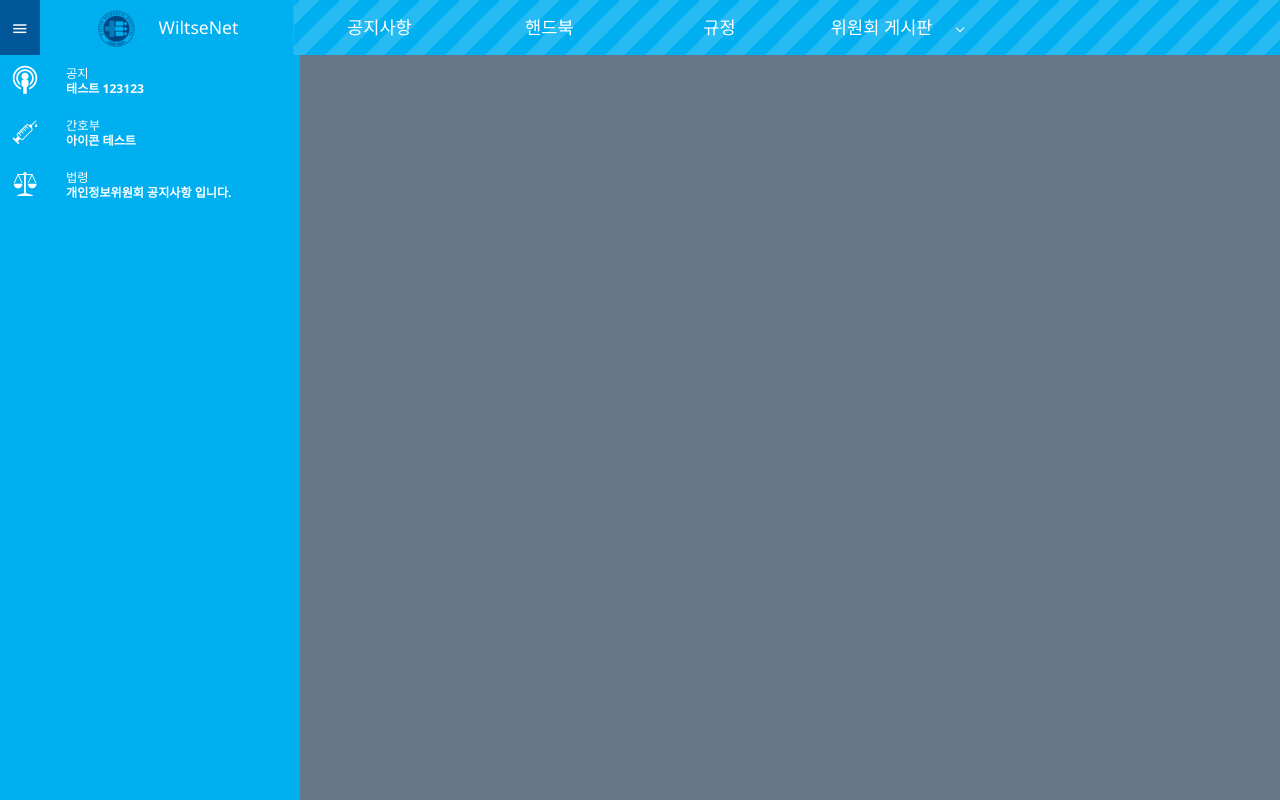
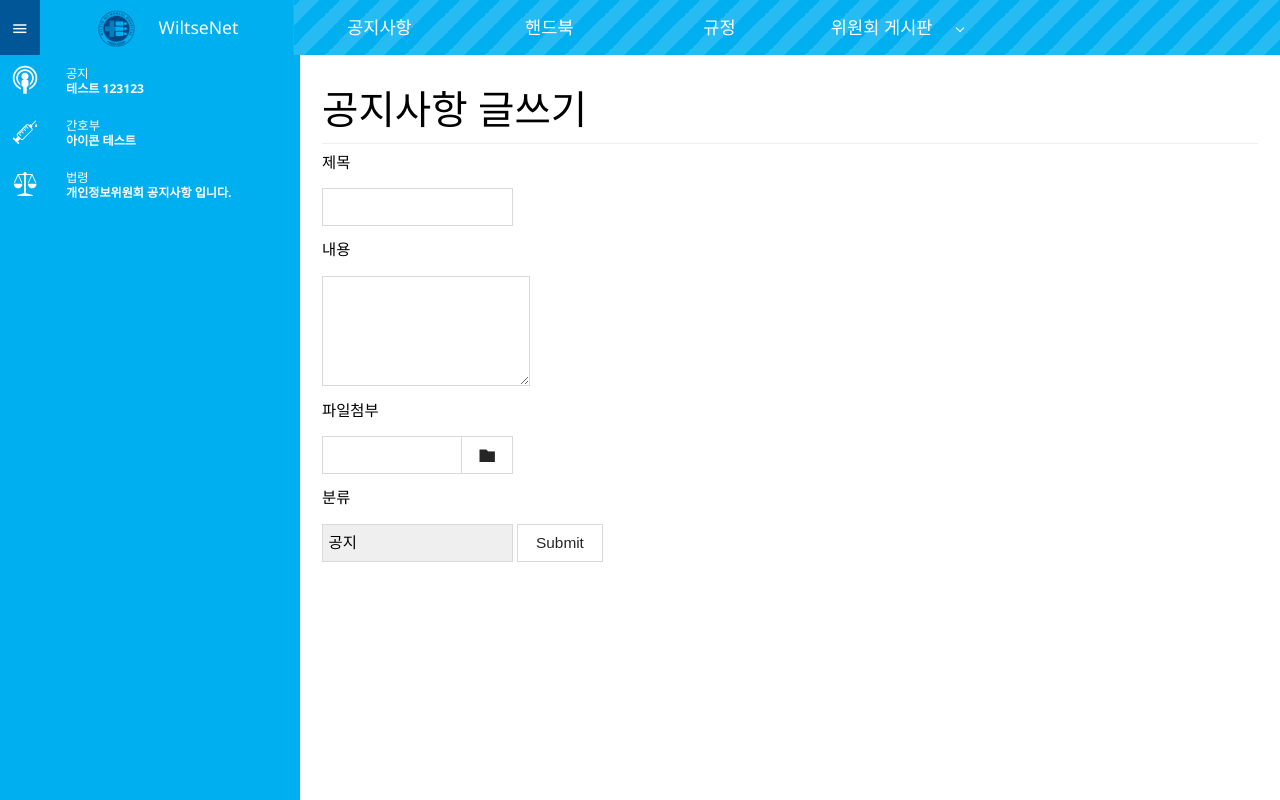
Before and after one commit to ywh1120/WiltseNet, a Django app: page / in a window 1280 px wide. Run offline with Django 3.2, Linux system fonts and the light colour scheme; data comes from the database, SQL or seed files in the repository; some libraries are stand-ins or nearby versions.

Commit message:
글쓰기 화면 추가

```diff
--- a/WiltseNet/WiltseApp/templates/documents/document.html
+++ b/WiltseNet/WiltseApp/templates/documents/document.html
@@ -175,7 +175,7 @@
 
                             		//PDFObject.embed("/uploads/content/테스트%20123123/AStar-Algorithm.pdf", "#contbox");
                             		//$('#contbox').html("<embed width='100%' height='100%' src='/uploads/"+v['document']+"' type='application/pdf'>");
-                            		$('#contbox').html("<iframe width='100%' height='100%' src='/uploads/"+v['document']+"'></iframe>");
+                            		$('#contbox').html("<iframe width='100%' height='100%' ALLOWTRANSPARENCY='true' src='/uploads/"+v['document']+"#view=FitH&toolbar=0'></iframe>");
                             	}
 							});
 
--- a/WiltseNet/WiltseApp/templates/index.html
+++ b/WiltseNet/WiltseApp/templates/index.html
@@ -22,6 +22,8 @@
     <script src="{% static 'assets/js/jquery.min.js' %}"></script>
     <script src="{% static 'assets/js/metro.js' %}"></script>
     <script src="{% static 'assets/js/jquery.dataTables.min.js' %}"></script>
+	<script type="text/javascript" src="{% static 'ckeditor/ckeditor/ckeditor.js' %}"></script>
+	<script type="text/javascript" src="{% static 'ckeditor/ckeditor-init.js' %}"></script>
 
     <style>
         html, body {
@@ -168,6 +170,7 @@
                         dataType:'json',
                         success: function (response) {
                         	$('#cell-content').css('display','inline');
+                        	$('#cell-write-content').css('display','none');
                             $.each(response,function(i,v){
 
                             	if(v['title'])
@@ -191,6 +194,7 @@
                     });
                 }
                 </script>
+                <!-- 공지사항 보는 페이지 -->
                 <div class="cell auto-size padding20 bg-white" id="cell-content"
                 style="
     			display:none">
@@ -206,6 +210,42 @@
                     <hr class="thin bg-grayLighter">
                     <div id="filebox"></div>
                 </div>
+                <!-- 글쓰기 페이지 -->
+                <div class="cell auto-size padding20 bg-white" id="cell-write-content"
+                style="
+    			display:inline">
+    				<form action="/notice_write/" method="post" enctype="multipart/form-data">
+    				{% csrf_token %}
+	                    <h1 class="text-light"><label id="titlebox">공지사항 글쓰기</label></h1>
+	                    <hr class="thin bg-grayLighter">
+	                    <h5 class="text-light"><label>제목</label></h5>
+	                    <div class="input-control text">
+						    <input id="titlebox" type="text">
+						</div>
+	                    <h5 class="text-light"><label>내용</label></h5>
+	                    <div class="input-control textarea">
+						    <textarea id="writecontent"></textarea>
+						</div>
+						<h5 class="text-light"><label>파일첨부</label></h5>
+						<div class="input-control file" data-role="input">
+						    <input id="uploadfile" type="file">
+						    <button class="button"><span class="mif-folder"></span></button>
+						</div>
+						<h5 class="text-light"><label>분류</label></h5>
+						<div class="input-control select">
+						    <select id="cate">
+						    {% for cate in category %}
+						        <option value="{{ cate.codenumber }}">{{ cate.codename }}</option>
+						    {% endfor %}
+						    </select>
+						</div>
+						<input type="submit" value="Submit">
+					</form>
+
+					<script>
+					CKEDITOR.replace('writecontent')
+					</script>
+                </div>
             </div>
         </div>
     </div>
--- a/WiltseNet/WiltseApp/views.py
+++ b/WiltseNet/WiltseApp/views.py
@@ -13,7 +13,22 @@ from django.core import serializers
 # Create your views here.
 def mainpage(request):
     list = Notice.objects.filter()
-    return render(request,'index.html',{'list':list})
+    cate = Code.objects.filter(where="공지사항")
+    return render(request,'index.html',{'list':list,'category':cate})
+
+@csrf_exempt
+def notice_write(request):
+    #if request.method == 'POST':
+        #form = ImageUploadForm(request.POST, request.FILES)
+
+        #if form.is_valid():
+            #m = ExampleModel.objects.get(pk=course_id)
+            #m.model_pic = form.cleaned_data['image']
+            #m.save()
+
+    list = Notice.objects.filter()
+    cate = Code.objects.filter(where="공지사항")
+    return render(request,'index.html',{'list':list,'category':cate})
 
 @csrf_exempt
 def contview(request):
--- a/WiltseNet/WiltseNet/urls.py
+++ b/WiltseNet/WiltseNet/urls.py
@@ -24,6 +24,7 @@ from django.conf.urls import include
 urlpatterns = [
     url(r'^admin/', admin.site.urls),
     url(r'^$',views.mainpage, name='main'),
+    url(r'^notice_write/$',views.notice_write, name='notice_write'),
     url(r'^document/(?P<category_id>\d+)/$',views.doculist, name='document'),
     url(r'^document2/(?P<category_id>\d+)/$',views.docu2list, name='document2'),
     url(r'^ckeditor/', include('ckeditor_uploader.urls')),
```
Also changed, not shown: WiltseNet/WiltseApp/forms.py (added, +13 -0 lines), 3 other files.
